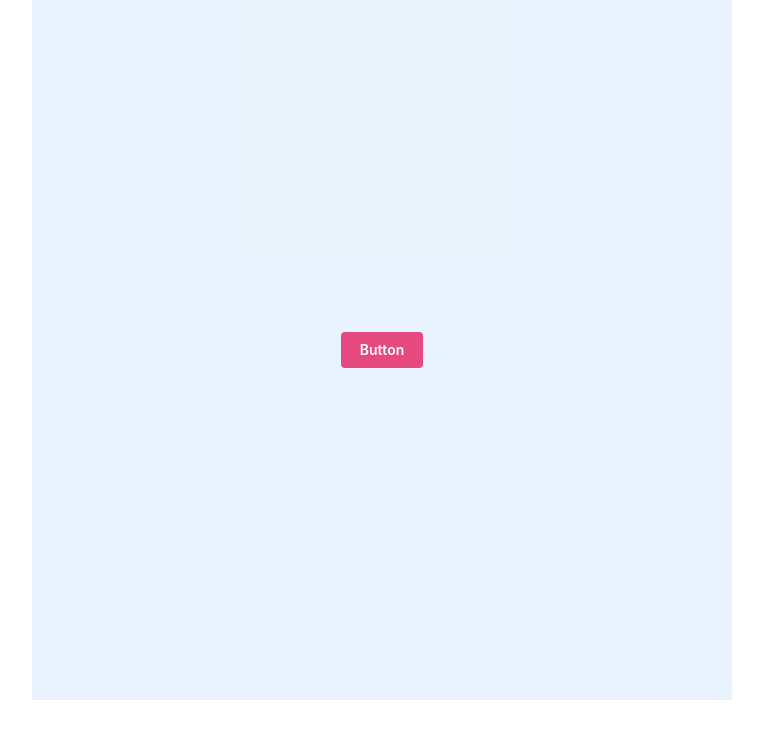
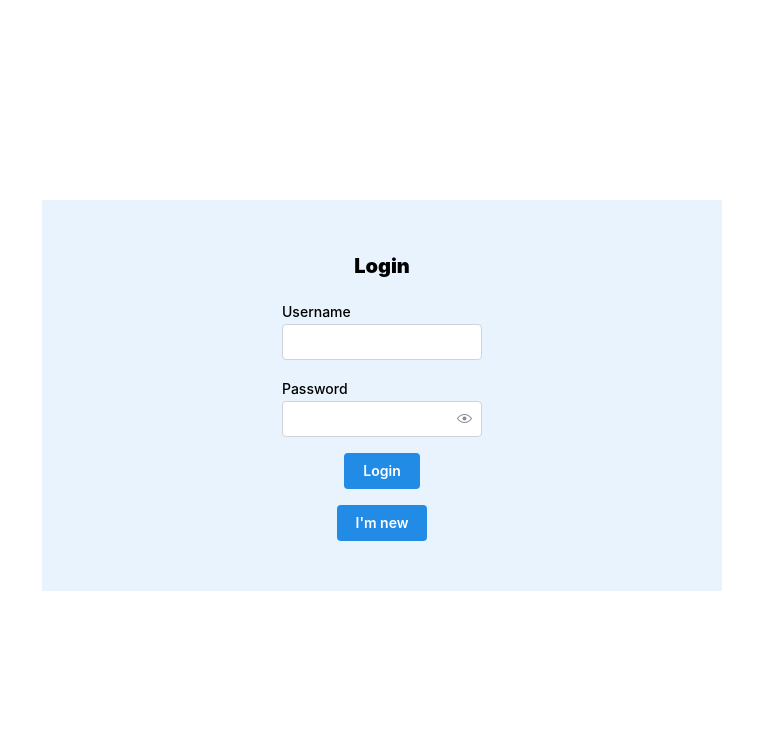
Before and after one commit to Lynczera/jobs-tracker, a React (Vite) app: page / in a window 1280 px wide. Shown: the top 738 px of the page, without its empty margins (258-1021 px from the left). Built offline with nearby package versions, Linux system fonts and the light colour scheme.

Commit message:
start login page

```diff
--- a/package.json
+++ b/package.json
@@ -26,6 +26,7 @@
     "postcss": "^8.4.33",
     "postcss-preset-mantine": "^1.12.3",
     "postcss-simple-vars": "^7.0.1",
+    "react-router-dom": "^6.22.2",
     "vite": "^5.0.8"
   }
 }
--- a/src/App.jsx
+++ b/src/App.jsx
@@ -3,22 +3,36 @@ import reactLogo from "./assets/react.svg";
 import viteLogo from "/vite.svg";
 import "./App.css";
 
-import { Button, Container, Center } from "@mantine/core";
+import ReactDOM from "react-dom/client";
+import { BrowserRouter, Routes, Route } from "react-router-dom";
+
+import Home from "./pages/Home.jsx";
+import MainPage from "./pages/MainPage.jsx";
+
+// import {
+//   Container,
+//   Button,
+//   Center,
+//   TextInput,
+//   PasswordInput,
+//   Text,
+//   Flex,
+//   Stack
+// } from "@mantine/core";
+// import { useDisclosure } from '@mantine/hooks';
 
 function App() {
   return (
-    <>
-      <Center
-        m={"auto"}
-        bg="var(--mantine-color-blue-light)"
-        w={700}
-        h={700}
-      >
-        <Button variant="filled" color="pink">
-          Button
-        </Button>
-      </Center>
-    </>
+    <Home>
+        <MainPage/>
+    </Home>
+
+    // <BrowserRouter>
+    // <Routes>
+    // <Route path="/" element={<Home />} />
+    // </Routes>
+
+    // </BrowserRouter>
   );
 }
 
--- /dev/null
+++ b/src/pages/Home.jsx
@@ -0,0 +1,85 @@
+import { useState } from "react";
+import { Outlet, Link, Route,Router } from "react-router-dom";
+import {
+  Container,
+  Button,
+  Center,
+  TextInput,
+  PasswordInput,
+  Text,
+  Flex,
+  Stack
+} from "@mantine/core";
+import { useDisclosure } from '@mantine/hooks';
+
+function Home({children}) {
+  const [isSignup, setIsSignup] = useState(false);
+  const [visible, { toggle }] = useDisclosure(false);
+
+  const [ isAuth, setAuth ] = useState(false);
+
+
+  return (!isAuth?
+    (<>
+      <Container
+        size={"responsive"}
+        mt={200}
+        mx={300}
+        bg="var(--mantine-color-blue-light)"
+        p={50}
+      >
+        <Flex
+          mih={50}
+          gap="md"
+          justify="center"
+          align="center"
+          direction="column"
+          wrap="wrap"
+        >
+          <Text
+            size="xl"
+            fw={900}
+          >
+            {isSignup ? "Register" : "Login"}
+          </Text>
+          <TextInput
+            label="Username"
+            w={200}
+          />
+
+          {isSignup ? (
+            <Stack>
+              <PasswordInput
+                label="Password"
+                visible={visible}
+                onVisibilityChange={toggle}
+                w={200}
+              />
+              <PasswordInput
+                label="Confirm password"
+                visible={visible}
+                onVisibilityChange={toggle}
+                w={200}
+              />
+            </Stack>
+
+          ) : (
+            <PasswordInput
+              label="Password"
+              w={200}
+            />
+          )}
+
+          <Button onClick={()=>setAuth(true)}>{isSignup? "Signup" : "Login"}</Button>
+          <Button
+            onClick={() => (isSignup ? setIsSignup(false) : setIsSignup(true))}
+          >
+            {isSignup ? "Member already" : "I'm new"}
+          </Button>
+        </Flex>
+      </Container>
+    </>):(<div>{children}</div>)
+  );
+}
+
+export default Home;
--- /dev/null
+++ b/src/pages/MainPage.jsx
@@ -0,0 +1,5 @@
+export default function MainPage() {
+  return(<div>logged</div>);
+
+
+}
```
Also changed, not shown: 1 other file (tests, documents, lock files or other folders).
